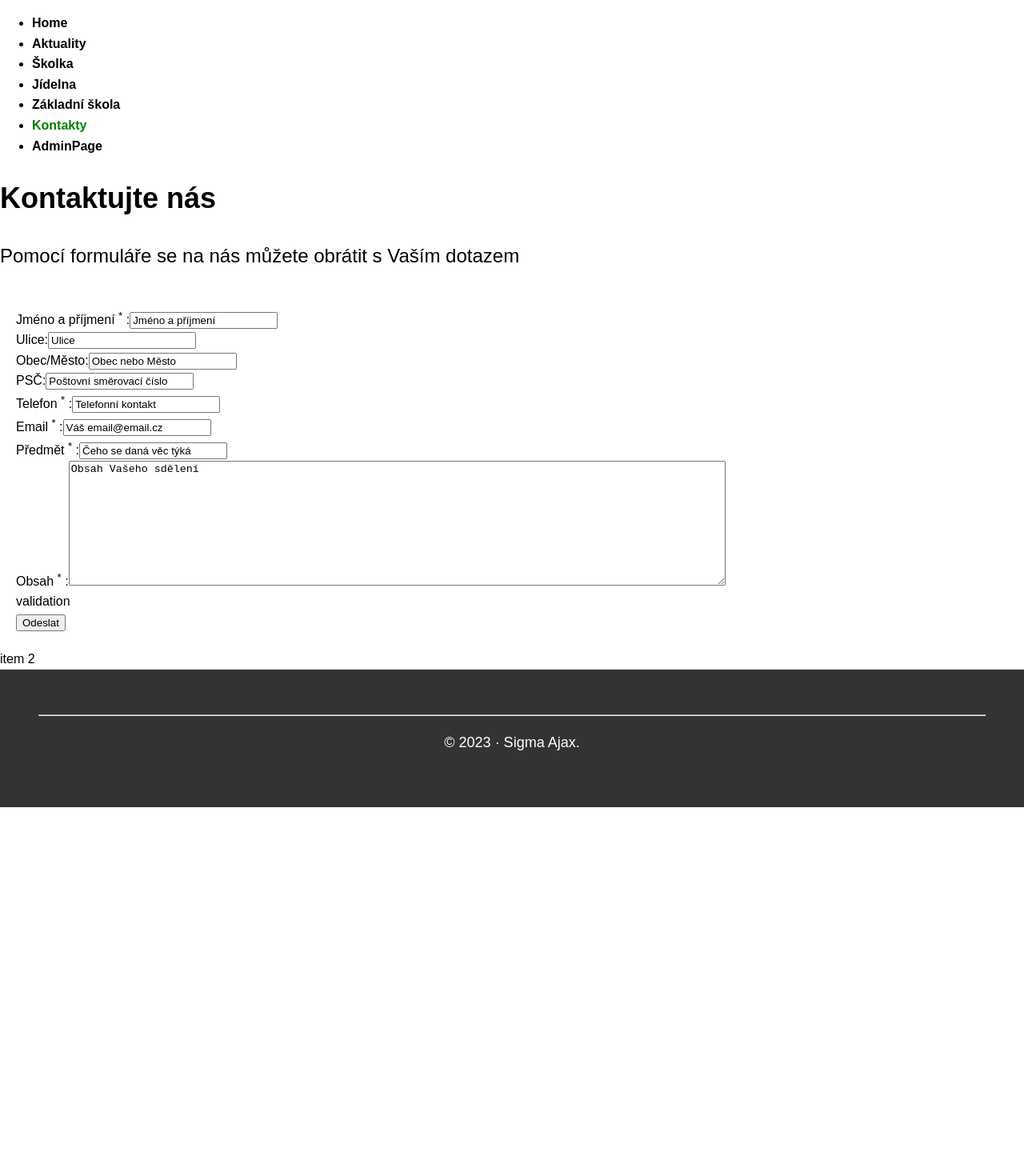
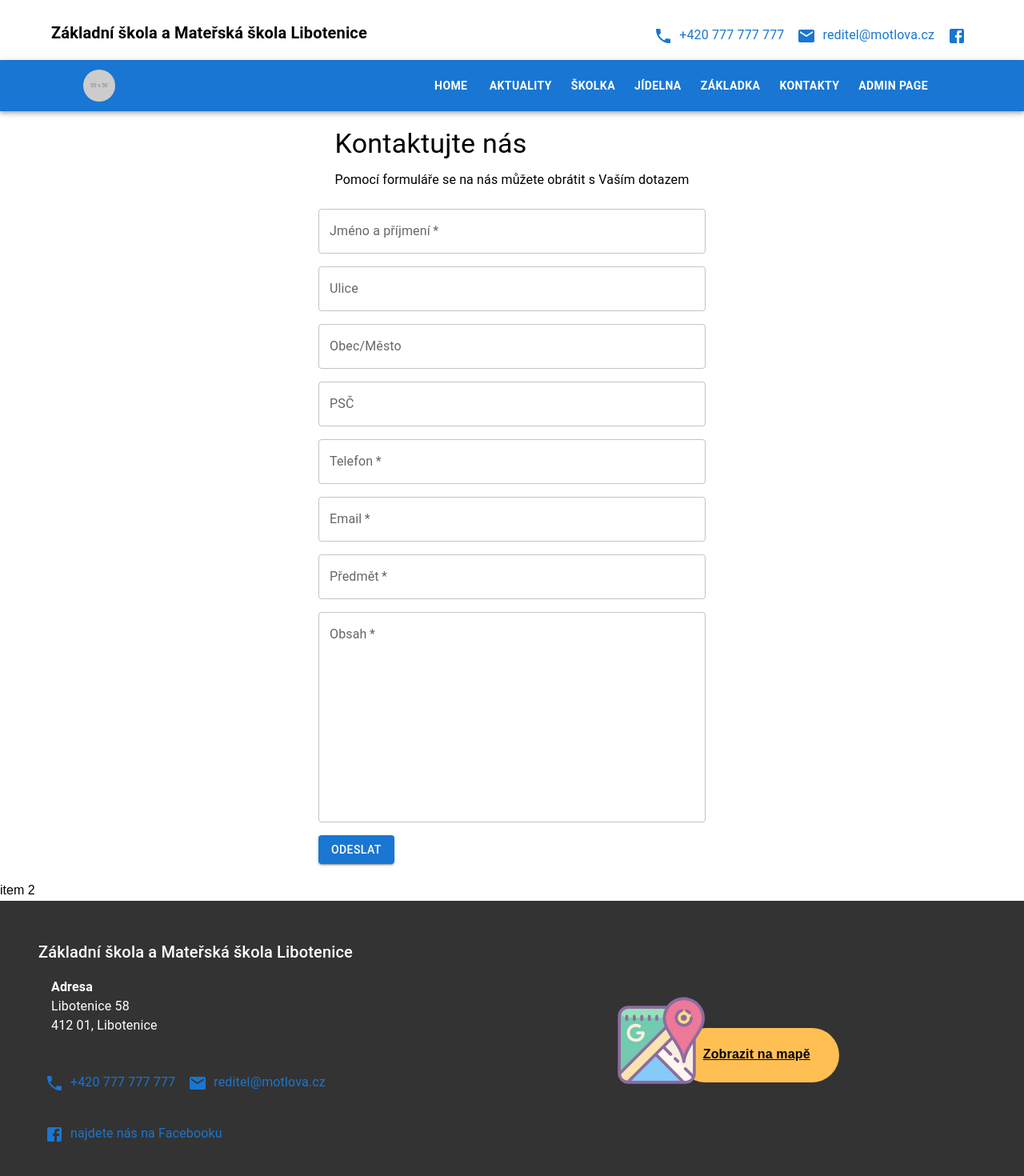
Before and after one commit to SigmaAjax/school-page-frontend, a React (Create React App) app: page /kontakty in a window 1280 px wide. Shown: the top 1470 px of the page at 80% size. Before the commit the page ends 1009 px from the top, so only its background shows below. Built offline with nearby package versions, Linux system fonts and the light colour scheme.

Commit message:
Footer and Main navigation bar styled

```diff
--- a/src/components/layout/Footer.js
+++ b/src/components/layout/Footer.js
@@ -1,8 +1,87 @@
+import React from 'react';
+import {Box, Typography, Grid, IconButton, Link} from '@mui/material';
+import EmailIcon from '@mui/icons-material/Email';
+import PhoneIcon from '@mui/icons-material/Phone';
+import FacebookIcon from '@mui/icons-material/Facebook';
+import FooterMapBox from '../ui/FooterMapBox';
+
 export default function Footer() {
 	return (
-		<footer className="footer">
-			<hr />
-			<p>&copy; {new Date().getFullYear()} &middot; Sigma Ajax.</p>
-		</footer>
+		<Box sx={{bgcolor: '#333', color: 'white', padding: '3rem'}}>
+			<Grid container spacing={3}>
+				<Grid item xs={7}>
+					<Grid item xs={12} paddingBottom={5}>
+						<Typography variant="h6" paddingBottom={2}>
+							Základní škola a Mateřská škola Libotenice
+						</Typography>
+						<Typography variant="body1" marginLeft={2}>
+							<strong>Adresa</strong> <br />
+							Libotenice 58 <br />
+							412 01, Libotenice
+						</Typography>
+					</Grid>
+
+					<Grid item xs={12} paddingBottom={3}>
+						{' '}
+						<Box display="inline" pr={1}>
+							<IconButton
+								href="tel:+420777777777"
+								title="Zavolat"
+								color="primary"
+							>
+								<PhoneIcon />
+							</IconButton>
+							<Link href="tel:+420777777777" color="primary" underline="hover">
+								<Typography display="inline">+420 777 777 777</Typography>
+							</Link>
+						</Box>
+						<Box display="inline" pr={1}>
+							<IconButton
+								href="mailto:reditel@motlova.cz"
+								title="Napsat e-mail"
+								color="primary"
+							>
+								<EmailIcon />
+							</IconButton>
+							<Link
+								href="mailto:reditel@motlova.cz"
+								color="primary"
+								underline="hover"
+							>
+								<Typography display="inline">reditel@motlova.cz</Typography>
+							</Link>
+						</Box>
+					</Grid>
+					<Box display="inline" pr={1}>
+						<IconButton
+							href="https://www.facebook.com"
+							target="_blank"
+							rel="noopener noreferrer"
+							color="primary"
+						>
+							<FacebookIcon />
+						</IconButton>
+						<Link
+							href="https://www.facebook.com"
+							target="_blank"
+							rel="noopener noreferrer"
+							color="primary"
+							underline="hover"
+						>
+							<Typography display={'inline'}>
+								najdete nás na Facebooku
+							</Typography>
+						</Link>
+					</Box>
+				</Grid>
+				{/* FooterMapBox xs= 4 */}
+				<FooterMapBox />
+			</Grid>
+
+			<Typography variant="body2" align="center" style={{marginTop: '3rem'}}>
+				<hr />
+				&copy; {new Date().getFullYear()} &middot; Sigma Ajax.
+			</Typography>
+		</Box>
 	);
 }
--- /dev/null
+++ b/src/components/layout/Header.js
@@ -0,0 +1,65 @@
+import React from 'react';
+import {
+	Container,
+	Grid,
+	Typography,
+	IconButton,
+	Box,
+	Link,
+} from '@mui/material';
+import EmailIcon from '@mui/icons-material/Email';
+import PhoneIcon from '@mui/icons-material/Phone';
+import FacebookIcon from '@mui/icons-material/Facebook';
+
+export default function Header() {
+	return (
+		<Container style={{marginBottom: '10px', marginTop: '25px'}}>
+			<Grid container>
+				<Grid item xs={12} sm={6}>
+					<Typography variant="h6" gutterBottom>
+						<strong>Základní škola a Mateřská škola Libotenice</strong>
+					</Typography>
+				</Grid>
+				<Grid item xs={12} sm={6} style={{textAlign: 'right'}}>
+					<Box display="inline" pr={1}>
+						<IconButton
+							href="tel:+420777777777"
+							title="Zavolat"
+							color="primary"
+						>
+							<PhoneIcon />
+						</IconButton>
+						<Link href="tel:+420777777777" color="primary" underline="hover">
+							<Typography display="inline">+420 777 777 777</Typography>
+						</Link>
+					</Box>
+					<Box display="inline" pr={1}>
+						<IconButton
+							href="mailto:reditel@motlova.cz"
+							title="Napsat e-mail"
+							color="primary"
+						>
+							<EmailIcon />
+						</IconButton>
+						<Link
+							href="mailto:reditel@motlova.cz"
+							color="primary"
+							underline="hover"
+						>
+							<Typography display="inline">reditel@motlova.cz</Typography>
+						</Link>
+					</Box>
+					<IconButton
+						href="https://www.facebook.com"
+						target="_blank"
+						rel="noopener noreferrer"
+						color="primary"
+						underline="hover"
+					>
+						<FacebookIcon />
+					</IconButton>
+				</Grid>
+			</Grid>
+		</Container>
+	);
+}
--- a/src/components/layout/Layout.js
+++ b/src/components/layout/Layout.js
@@ -1,9 +1,11 @@
 import MainNavigation from './MainNavigation';
 import Footer from './Footer';
+import Header from './Header';
 
 export default function Layout({children}) {
 	return (
 		<div>
+			<Header />
 			<MainNavigation />
 			<div>{children}</div>
 			<Footer />
--- a/src/components/layout/MainNavigation.js
+++ b/src/components/layout/MainNavigation.js
@@ -1,87 +1,75 @@
-import {NavLink} from 'react-router-dom';
+import React from 'react';
+import {Link} from 'react-router-dom';
+import {
+	AppBar,
+	Toolbar,
+	Typography,
+	Box,
+	Button,
+	Popper,
+	Paper,
+	MenuItem,
+	Avatar,
+} from '@mui/material';
 
-export default function MainNavigation() {
+const navItems = [
+	{name: 'Aktuality', link: '/aktuality'},
+	{name: 'Školka', link: '/skolka'},
+	{name: 'Jídelna', link: '/jidelna'},
+	{name: 'Základka', link: '/zakladka'},
+	{name: 'Kontakty', link: '/kontakty'},
+	{name: 'Admin Page', link: '/admin'},
+];
+
+export default function Navigation() {
+	const [anchorEl, setAnchorEl] = React.useState(null);
+
+	const handlePopoverOpen = (event) => {
+		setAnchorEl(event.currentTarget);
+	};
+
+	const handlePopoverClose = () => {
+		setAnchorEl(null);
+	};
+
+	const open = Boolean(anchorEl);
+
 	return (
-		<nav className="navbar">
-			<ul className="navbar ul">
-				<li className="nav-item">
-					<NavLink
-						exact
-						style={({isActive}) => {
-							return isActive ? {color: 'green'} : {};
-						}}
-						to="/"
-					>
-						Home
-					</NavLink>
-				</li>
-				<li className="nav-item">
-					<NavLink
-						exact
-						style={({isActive}) => {
-							return isActive ? {color: 'green'} : {};
-						}}
-						to="/aktuality"
-					>
-						Aktuality
-					</NavLink>
-				</li>
-				<li className="nav-item">
-					<NavLink
-						exact
-						style={({isActive}) => {
-							return isActive ? {color: 'green'} : {};
-						}}
-						to="/skolka"
-					>
-						Školka
-					</NavLink>
-				</li>
-				<li className="nav-item">
-					<NavLink
-						exact
-						style={({isActive}) => {
-							return isActive ? {color: 'green'} : {};
-						}}
-						to="/jidelna"
-					>
-						Jídelna
-					</NavLink>
-				</li>
-				<li className="nav-item">
-					<NavLink
-						exact
-						style={({isActive}) => {
-							return isActive ? {color: 'green'} : {};
-						}}
-						to="/zakladka"
-					>
-						Základní škola
-					</NavLink>
-				</li>
-				<li className="nav-item">
-					<NavLink
-						exact
-						style={({isActive}) => {
-							return isActive ? {color: 'green'} : {};
-						}}
-						to="/kontakty"
-					>
-						Kontakty
-					</NavLink>
-				</li>
-				<li className="nav-item">
-					<NavLink
-						exact
-						style={({isActive}) => {
-							return isActive ? {color: 'green'} : {};
-						}}
-						to="/admin"
-					>
-						AdminPage
-					</NavLink>
-				</li>
-			</ul>
-		</nav>
+		<AppBar position="static">
+			<Toolbar>
+				{/* Logo */}
+				<Typography variant="h6" sx={{flexGrow: 1, marginLeft: 10}}>
+					<Avatar
+						src="https://via.placeholder.com/50"
+						alt="Logo"
+						sx={{marginRight: 2}}
+					/>
+				</Typography>
+
+				{/* Navigation */}
+				<Box display="flex" sx={{marginRight: 10}}>
+					<Button color="inherit" sx={{marginRight: 1}}>
+						<Link to="/" style={{color: 'white', textDecoration: 'none'}}>
+							Home
+						</Link>
+					</Button>
+					{navItems.map((item) => (
+						<Button
+							color="inherit"
+							onMouseEnter={handlePopoverOpen}
+							onMouseLeave={handlePopoverClose}
+							sx={{marginRight: 1}} // Add marginRight to each button
+						>
+							<Link
+								to={item.link}
+								style={{color: 'white', textDecoration: 'none'}}
+							>
+								{item.name}
+							</Link>
+						</Button>
+					))}
+				</Box>
+			</Toolbar>
+		</AppBar>
 	);
 }
--- a/src/components/ui/ContatctForm.js
+++ b/src/components/ui/ContatctForm.js
@@ -1,146 +1,145 @@
 import {useState} from 'react';
+import {
+	Button,
+	TextField,
+	Container,
+	Grid,
+	Typography,
+	Box,
+} from '@mui/material';
 
 export default function ContactForm() {
 	const [inputs, setInputs] = useState({});
 
-	function handleChange(event) {
-		const name = event.target.name;
-		const value = event.target.value;
-		setInputs((values) => ({...values, [name]: value}));
-	}
+	const handleChange = (event) => {
+		setInputs({...inputs, [event.target.name]: event.target.value});
+	};
 
-	function handleSubmit(event) {
+	const handleSubmit = (event) => {
 		event.preventDefault();
 		console.log('This is your inputs obj...', inputs);
-	}
+	};
 
 	return (
-		<div className="item one">
-			<h1>Kontaktujte nás</h1>
-			<p></p>
-			<h3>Pomocí formuláře se na nás můžete obrátit s Vaším dotazem</h3>
-			{/*Form section*/}
-			<p></p>
-			<form className="form-section" onSubmit={handleSubmit}>
-				<tcol>
-					<tr>
-						<label htmlFor="sender-name">
-							Jméno a příjmení <sup>*</sup> :
-						</label>
-						<input
-							type="text"
+		<Container maxWidth="xl">
+			<form noValidate autoComplete="off" onSubmit={handleSubmit}>
+				<Box
+					display={'flex'}
+					justifyContent={'space-around'}
+					alignItems={'center'}
+					style={{width: '100%'}}
+					flexDirection={'column'}
+				>
+					<Grid marginBottom={3}>
+						<Typography variant="h4" gutterBottom>
+							Kontaktujte nás
+						</Typography>
+						<Typography variant="body1">
+							Pomocí formuláře se na nás můžete obrátit s Vaším dotazem
+						</Typography>
+					</Grid>
+					<Grid
+						container
+						direction="column"
+						justifyContent="space-between"
+						spacing={2}
+						maxWidth={500}
+					>
+						<Grid item xs={12} sm={6} md={6} lg={6}>
+							<TextField
+								fullWidth
+								required
 								name="name"
-							id="sender-name"
-							placeholder="Jméno a příjmení "
-							value={inputs.name}
+								label="Jméno a příjmení"
+								variant="outlined"
 								onChange={handleChange}
 							/>
-					</tr>
-					{/*next row*/}
-					<tr>
-						<label htmlFor="sender-street">Ulice:</label>
-						<input
-							type="text"
+						</Grid>
+						<Grid item xs={12} sm={6} md={6}>
+							<TextField
+								fullWidth
 								name="street"
-							id="sender-street"
-							placeholder="Ulice"
-							value={inputs.street}
+								label="Ulice"
+								variant="outlined"
 								onChange={handleChange}
 							/>
-					</tr>
-					{/*next row*/}
-					<tr>
-						<label htmlFor="sender-place">Obec/Město:</label>
-						<input
-							type="text"
+						</Grid>
+						<Grid item xs={12} sm={6} md={6}>
+							<TextField
+								fullWidth
 								name="municipality"
-							id="sender-place"
-							placeholder="Obec nebo Město"
-							value={inputs.municipality}
+								label="Obec/Město"
+								variant="outlined"
 								onChange={handleChange}
 							/>
-					</tr>
-					{/*next row*/}
-					<tr>
-						<label htmlFor="sender-postal-code">PSČ:</label>
-						<input
-							type="number"
+						</Grid>
+						<Grid item xs={12} sm={6} md={6}>
+							<TextField
+								fullWidth
+								type="text"
 								name="postal"
-							id="sender-postal-code"
-							placeholder="Poštovní směrovací číslo"
-							value={inputs.postal}
+								label="PSČ"
+								variant="outlined"
+								onChange={handleChange}
+								inputProps={{
+									maxLength: 5, // limits the length to the 5 digits typical of Czech postal codes
+								}}
+							/>
+						</Grid>
+
+						<Grid item xs={12} sm={6} md={6}>
+							<TextField
+								fullWidth
+								required
+								type="tel"
+								name="phone"
+								label="Telefon"
+								variant="outlined"
 								onChange={handleChange}
 							/>
-					</tr>
-					{/*next row*/}
-					<tr>
-						<label htmlFor="sender-phone">
-							Telefon <sup>*</sup> :
-						</label>
-						<input
-							type="number"
-							name="phone"
-							id="sender-phone"
-							placeholder="Telefonní kontakt"
-							value={inputs.phone}
+						</Grid>
+						<Grid item xs={12} sm={6} md={10}>
+							<TextField
+								fullWidth
+								required
+								type="email"
+								name="email"
+								label="Email"
+								variant="outlined"
 								onChange={handleChange}
 							/>
-					</tr>
-					{/*next row*/}
-					<tr>
-						<label htmlFor="sender-email">
-							Email <sup>*</sup> :
-						</label>
-						<input
-							type="email"
-							id="sender-email"
-							name="email"
-							placeholder="Váš email@email.cz"
-							value={inputs.email}
+						</Grid>
+						<Grid item xs={12} md={10}>
+							<TextField
+								fullWidth
+								required
+								name="subject"
+								label="Předmět"
+								variant="outlined"
 								onChange={handleChange}
 							/>
-					</tr>
-
-					{/*next row*/}
-					<tr>
-						<label htmlFor="sender-subject">
-							Předmět <sup>*</sup> :
-						</label>
-						<input
-							type="subject"
-							name="subject"
-							id="sender-subject"
-							placeholder="Čeho se daná věc týká"
-							value={inputs.subject}
+						</Grid>
+						<Grid item xs={12}>
+							<TextField
+								fullWidth
+								required
+								multiline
+								rows={10}
+								columns={10}
+								name="content"
+								label="Obsah"
+								variant="outlined"
 								onChange={handleChange}
 							/>
-					</tr>
-				</tcol>
-
-				{/*next row*/}
-				<tr>
-					<label htmlFor="sender-message">
-						Obsah <sup>*</sup> :
-					</label>
-					<textarea
-						rows="10"
-						cols="100"
-						type="content"
-						name="content"
-						id="sender-message"
-						placeholder="Obsah Vašeho sdělení"
-						value={inputs.content}
-						onChange={handleChange}
-					/>
-				</tr>
-				{/*Button section*/}
-				<div className="form-footer">
-					<div className="validation-message">validation</div>
-					<button type="submit" className="btn btn-primary">
+						</Grid>
+						<Grid item xs={12}>
+							<Button type="submit" variant="contained" color="primary">
 								Odeslat
-					</button>
-				</div>
+							</Button>
+						</Grid>
+					</Grid>
+				</Box>
 			</form>
-		</div>
+		</Container>
 	);
 }
--- /dev/null
+++ b/src/components/ui/FooterMapBox.js
@@ -0,0 +1,70 @@
+import {Box, IconButton, Typography, Grid} from '@mui/material';
+import GoogleMapsIcon from '../../images/GoogleMapsIcon';
+
+const FooterMapBox = () => {
+	return (
+		<Grid
+			item
+			xs={5}
+			sx={{display: 'flex', flexDirection: 'column', justifyContent: 'center'}}
+		>
+			<Grid item>
+				<IconButton
+					href="https://www.google.com/maps/place/Z%C3%A1kladn%C3%AD+%C5%A0kola+a+Mate%C5%99sk%C3%A1+%C5%A1kola+Libotenice/@50.4767432,14.2312968,15z/data=!4m2!3m1!1s0x0:0x7e7d0cfb59f0b51b?sa=X&ved=2ahUKEwi08ryo7s__AhX3hP0HHTvwDBoQ_BJ6BAhHEAg"
+					target="_blank"
+					color="inherit"
+					sx={{
+						position: 'relative',
+						'&:hover': {
+							'& div': {
+								backgroundColor: '#ffa307',
+								transition: 'all 0.25s linear 0s',
+							},
+						},
+					}}
+				>
+					<Box
+						sx={{
+							fontSize: '1.111rem',
+							fontWeight: 700,
+							backgroundColor: '#FFBF53',
+							textDecoration: 'underline',
+							color: '#000',
+							padding: '1.333rem 2.278rem 1.444rem 1.944rem',
+							borderRadius: '50px',
+							position: 'absolute',
+							top: '47px',
+							left: '95px',
+							whiteSpace: 'nowrap',
+						}}
+					>
+						<Typography
+							sx={{
+								transition: 'font-weight 0.25s linear',
+								fontFamily: '"Arial", sans-serif', // Change this to your preferred font
+								fontWeight: 'Bold',
+							}}
+						>
+							Zobrazit na mapě
+						</Typography>
+					</Box>
+					<GoogleMapsIcon
+						xmlns="http://www.w3.org/2000/svg"
+						viewBox="0 0 64 64"
+						sx={{
+							transition: 'transform 0.25s linear',
+							right: '10px', // adjust this value as needed
+							top: '10px', // adjust this value as needed
+							zIndex: 1,
+							'&:hover': {
+								transform: 'scale(1.05)', // scales the icon on hover
+							},
+						}}
+					/>
+				</IconButton>
+			</Grid>
+		</Grid>
+	);
+};
+
+export default FooterMapBox;
--- /dev/null
+++ b/src/images/GoogleMapsIcon.js
@@ -0,0 +1,57 @@
+import React from 'react';
+import {SvgIcon} from '@mui/material';
+import styled from '@emotion/styled';
+
+const GoogleMapsIcon = styled((props) => (
+	<SvgIcon {...props}>
+		<path
+			fill="#fff7f0"
+			d="M57,28.33V51a6,6,0,0,1-6,6H13a6,6,0,0,1-6-6V13a6,6,0,0,1,6-6H39.23"
+		/>
+		<path fill="#72caaf" d="M7,51V13a6,6,0,0,1,6-6H39.23L39,19Z" />
+		<path
+			fill="#f9e3ae"
+			d="M13,57,9,56,7.17,52.17C7.17,48.85,42.5,16,42.5,16l.21,11.54Z"
+		/>
+		<path
+			fill="#97e0bb"
+			d="M57,7H12c-.55,0-4,2.45-4,3H8a4,4,0,0,0,4,4H58a4,4,0,0,0,4-4h0C62,9.45,57.55,7,57,7Z"
+		/>
+		<path
+			fill="#faefde"
+			d="M36.6,33.6,57,54c0-3.31.52-26.84.52-26.84l-14.79.41Z"
+		/>
+		<path fill="#85cbf8" d="M13 57L50 57 31.45 38.71 13 57z" />
+		<path
+			fill="#ed7899"
+			d="M37,14.28a13,13,0,0,1,26,0c0,9.39-11.56,17.33-13,28.84C48.56,31.62,37,23.67,37,14.28Z"
+		/>
+		<path fill="#f9dd8f" d="M50 9A5 5 0 1 0 50 19A5 5 0 1 0 50 9Z" />
+		<path
+			fill="#8d6c9f"
+			d="M17 16a1 1 0 0 0 1-1V13a1 1 0 0 0-2 0v2A1 1 0 0 0 17 16zM12 16a1 1 0 0 0 1-1V13a1 1 0 0 0-2 0v2A1 1 0 0 0 12 16zM32 16a1 1 0 0 0 1-1V13a1 1 0 0 0-2 0v2A1 1 0 0 0 32 16zM22 16a1 1 0 0 0 1-1V13a1 1 0 0 0-2 0v2A1 1 0 0 0 22 16zM27 16a1 1 0 0 0 1-1V13a1 1 0 0 0-2 0v2A1 1 0 0 0 27 16z"
+		/>
+		<path
+			fill="#8d6c9f"
+			d="M64,14.28A14,14,0,0,0,38.74,6H13a7,7,0,0,0-7,7V51c0,.12,0,.23,0,.35a1,1,0,0,0,0,.25A7,7,0,0,0,12.4,58a1,1,0,0,0,.16,0l.09,0L13,58H51a7,7,0,0,0,7-7V28.33s0,0,0,0C61.1,23.63,64,19.22,64,14.28Zm-14-12a12,12,0,0,1,12,12c0,4.4-2.82,8.62-5.8,13.09-2.38,3.56-4.81,7.21-6.2,11.34-1.38-4.13-3.82-7.78-6.2-11.34-3-4.47-5.8-8.69-5.8-13.09A12,12,0,0,1,50,2.28ZM13,8H37.51A13.89,13.89,0,0,0,36,14.28a15,15,0,0,0,1.18,5.6l-.1.06L8,49V13A5,5,0,0,1,13,8ZM8.08,51.78l30-30A52.77,52.77,0,0,0,41.15,27L12.22,55.92A5,5,0,0,1,8.08,51.78Zm23.14-12L47.47,56H15ZM51,56h-.7L32.64,38.33l3.64-3.64L40.54,39A1,1,0,0,0,42,37.54l-4.26-4.26,4.59-4.59c3,4.48,6,9.13,6.73,14.56a1,1,0,0,0,2,0c.55-4.38,2.65-8.25,5-11.94V51a4.9,4.9,0,0,1-.05.53l-4.37-4.37a1,1,0,0,0-1.41,1.41l5.07,5.07A5,5,0,0,1,51,56Z"
+		/>
+		<path fill="#8d6c9f" d="M50 12A2 2 0 1 0 50 16A2 2 0 1 0 50 12Z" />
+		<path
+			fill="#8d6c9f"
+			d="M50,20a6,6,0,0,0,6-6,1,1,0,0,0-2,0,4,4,0,1,1-5.2-3.82,1,1,0,1,0-.6-1.91A6,6,0,0,0,50,20Z"
+		/>
+		<path
+			fill="#8d6c9f"
+			d="M51.48 10.28a4 4 0 0 1 1.45 1 1 1 0 1 0 1.46-1.36 6 6 0 0 0-2.17-1.48 1 1 0 1 0-.74 1.86zM44.89 40.48a1 1 0 0 0-1.41 1.41l1.85 1.85a1 1 0 0 0 1.41-1.41z"
+		/>
+		<path
+			fill="#faefde"
+			d="M18,30a6,6,0,0,0,6-6,1,1,0,0,0-1-1H19.25a1,1,0,0,0,0,2h2.62a4,4,0,1,1-2-4.52,1,1,0,1,0,1-1.76A6,6,0,1,0,18,30Z"
+		/>
+	</SvgIcon>
+))(({theme}) => ({
+	width: '5em',
+	height: '5em',
+}));
+
+export default GoogleMapsIcon;
```
Also changed, not shown: src/admin/adminComponents/GalleryComponents/AlbumDetail/AlbumDescription.js (+12 -6 lines), src/admin/adminComponents/GalleryComponents/gallery.module.css (+10 -0 lines), src/admin/adminComponents/PostComponents/AdminPost.js (+3 -5 lines), src/images/GoogleMapsIconOriginal.svg (added). Lines whose indentation alone changed are shown as unchanged.
